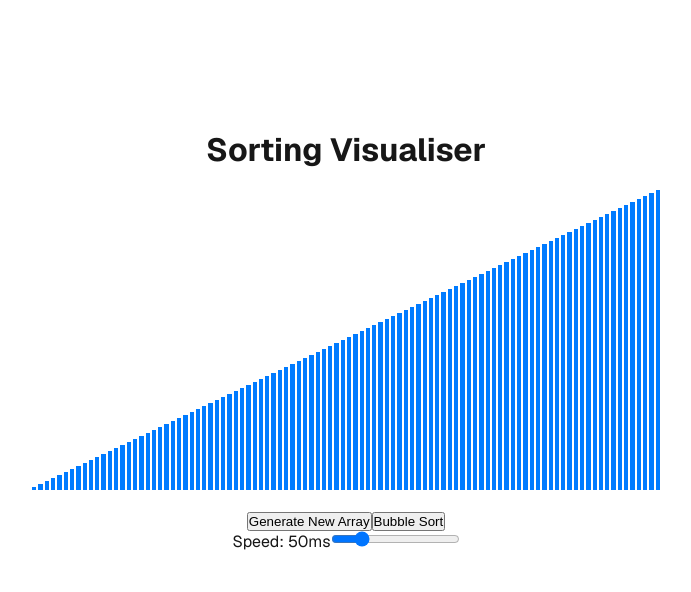
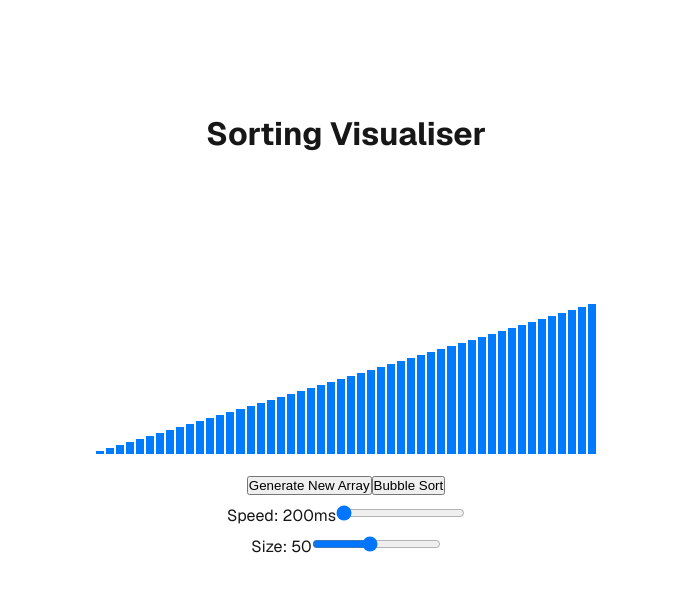
Before and after one commit to mostafa-alq/dsa-visualiser, a Next.js app: page / in a window 1280 px wide. Shown: the top 592 px of the page, without its empty margins (294-985 px from the left). Built offline with nearby package versions, Linux system fonts and the light colour scheme.

Commit message:
added size slider

```diff
--- a/src/app/components/sortingVisualiser.css
+++ b/src/app/components/sortingVisualiser.css
@@ -14,13 +14,26 @@
   justify-content: center;
   gap: 2px;
   height: 300px;
-  margin: 20px auto;
-  width: 90%;
+  margin: 0 auto;
+  max-width: 100%;
+  width: 500px;
   overflow-x: auto;
 }
 
 .array-bar {
   background-color: #007bff;
-  width: 5px;
-  transition: height 0.2s ease;
+  transition: height 0.1s ease;
 }
+
+.controls {
+  margin-top: 20px;
+}
+
+.slider-container {
+  margin: 10px 0;
+}
+
+.array-bar.dynamic {
+  height: var(--bar-height);
+  width: var(--bar-width);
+}
--- a/src/app/components/sortingVisualiser.jsx
+++ b/src/app/components/sortingVisualiser.jsx
@@ -5,15 +5,21 @@ import './sortingVisualiser.css';
 
 function SortingVisualiser() {
   const [array, setArray] = useState([]);
-  const [speed, setSpeed] = useState(50); // Speed in milliseconds
+  const [speed, setSpeed] = useState(5);
+  const [size, setSize] = useState(50);
+  const [isMounted, setIsMounted] = useState(false);
 
   useEffect(() => {
-    const orderedArray = Array.from({ length: 100 }, (_, i) => i + 1);
-    setArray(orderedArray);
-  }, []);
+    setArray(Array.from({ length: size }, (_, i) => i + 1));
+    setIsMounted(true);
+  }, [size]);
 
   const generateRandomArray = () => {
-    const shuffledArray = [...array].sort(() => Math.random() - 0.5);
+    if (!isMounted) return;
+    let shuffledArray = [...array];
+    for (let i = 0; i < 3; i++) {
+      shuffledArray = [...shuffledArray].sort(() => Math.random() - 0.5);
+    }
     setArray(shuffledArray);
   };
 
@@ -22,10 +28,9 @@ function SortingVisualiser() {
     for (let i = 0; i < arr.length - 1; i++) {
       for (let j = 0; j < arr.length - i - 1; j++) {
         if (arr[j] > arr[j + 1]) {
-          // Swap elements
           [arr[j], arr[j + 1]] = [arr[j + 1], arr[j]];
-          setArray([...arr]); // Update state to reflect changes
-          await new Promise((resolve) => setTimeout(resolve, speed)); // Use speed for delay
+          setArray([...arr]);
+          await new Promise((resolve) => setTimeout(resolve, 205 - speed));
         }
       }
     }
@@ -37,9 +42,12 @@ function SortingVisualiser() {
       <div className="array-container">
         {array.map((value, idx) => (
           <div
-            className="array-bar"
+            className="array-bar dynamic"
             key={idx}
-            style={{ height: `${value * 3}px` }}
+            style={{
+              '--bar-height': `${value * 3}px`,
+              '--bar-width': `${180 / size}%`,
+            }}
           ></div>
         ))}
       </div>
@@ -47,14 +55,25 @@ function SortingVisualiser() {
         <button onClick={generateRandomArray}>Generate New Array</button>
         <button onClick={bubbleSort}>Bubble Sort</button>
         <div className="slider-container">
-          <label htmlFor="speed-slider">Speed: {speed}ms</label>
+          <label htmlFor="speed-slider">Speed: {205 - speed}ms</label>
           <input
             id="speed-slider"
             type="range"
-            min="10"
+            min="5"
             max="200"
             value={speed}
             onChange={(e) => setSpeed(Number(e.target.value))}
+          />
+        </div>
+        <div className="slider-container">
+          <label htmlFor="size-slider">Size: {size}</label>
+          <input
+            id="size-slider"
+            type="range"
+            min="10"
+            max="100"
+            value={size}
+            onChange={(e) => setSize(Number(e.target.value))}
           />
         </div>
       </div>
```
